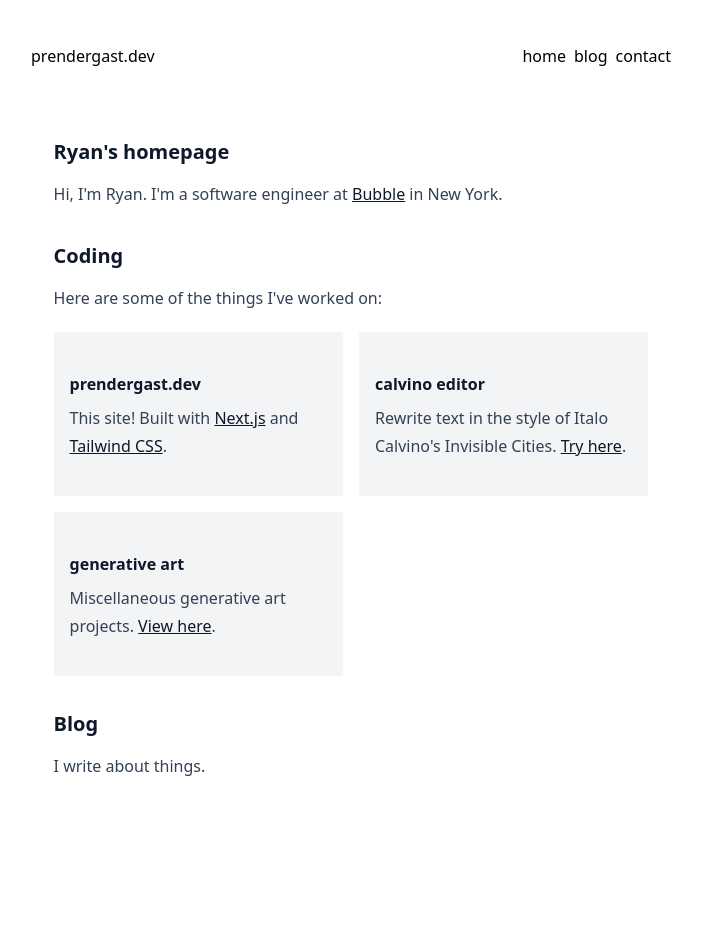
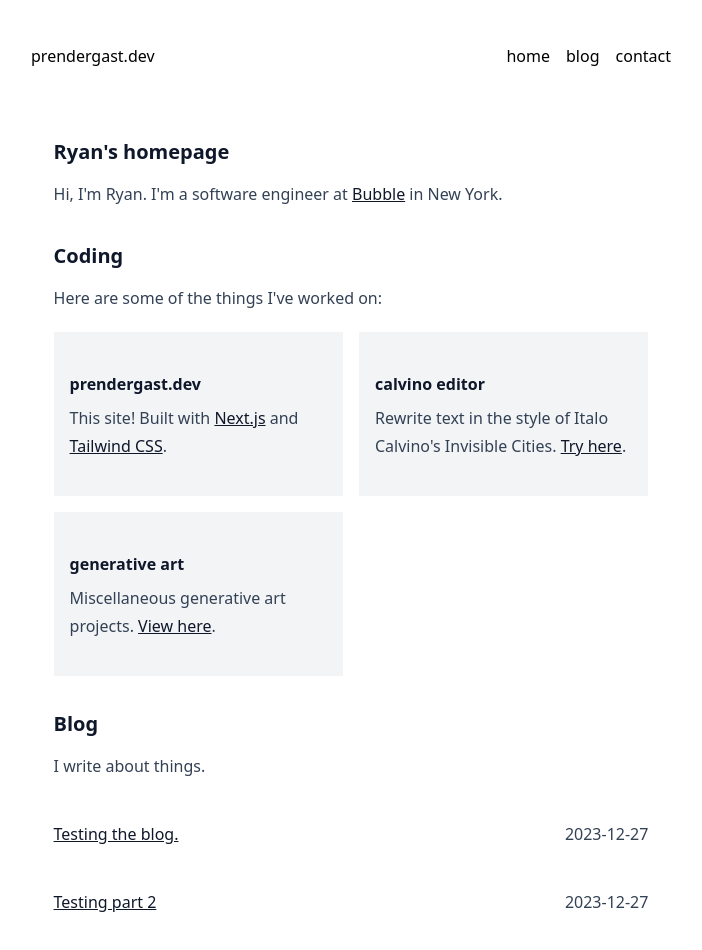
Before and after one commit to rprend/YAPS, a Next.js app: page / in a window 1280 px wide. Shown: the top 950 px of the page, without its empty margins (289-991 px from the left). Before the commit the page ends 800 px from the top, so only its background shows below. Built offline with nearby package versions, Linux system fonts and the light colour scheme.

Commit message:
Add a blogging system

```diff
--- /dev/null
+++ b/components/BlogPost.tsx
@@ -0,0 +1,11 @@
+interface BlogPostContent {
+  content: string
+}
+
+export default function BlogPost(props: BlogPostContent): JSX.Element {
+  return (
+    <article className="prose">
+      <div dangerouslySetInnerHTML={{ __html: props.content }} />
+    </article>
+  )
+}
--- a/components/homepage.tsx
+++ b/components/homepage.tsx
@@ -1,6 +1,13 @@
-export function HomePage(): JSX.Element {
+import { PostType } from "../interfaces/post";
+
+interface HomePageProps {
+  posts: PostType[]
+}
+
+export function HomePage(props: HomePageProps): JSX.Element {
+  console.log(props)
   return (
-    <article className="prose prose-slate mx-auto mt-12">
+    <article className="prose prose-slate mx-auto mb-12">
       <h3>Ryan&apos;s homepage</h3>
       <p>Hi, I&apos;m Ryan. I&apos;m a software engineer at <a href="https://www.bubble.io/" target="_blank" rel="noreferrer">Bubble</a> in New York. </p>
       <h3>Coding</h3>
@@ -21,6 +28,16 @@ export function HomePage(): JSX.Element {
       </div>
       <h3>Blog</h3>
       <p>I write about things.</p>
+      {/* Make a for loop which goes over all of the posts*/}
+      <div>
+        {props.posts.map((post) => (
+          <div key={post.slug} className="flex flex-row justify-between">
+            <p><a href={`/blog/${post.slug}`}>{post.title}</a></p>
+            <p>{post.date}</p>
+          </div>
+        ))}
+      </div>
+
     </article>
   )
 }
--- a/components/navbar.tsx
+++ b/components/navbar.tsx
@@ -6,9 +6,9 @@ export interface SidebarProps {
 export default function Navbar(): JSX.Element {
 
   return (
-    <header className="flex align-center items-center h-16 justify-between">
+    <header className="flex align-center items-center h-16 justify-between mb-12">
     <h1 className="">prendergast.dev</h1>
-      <div className="flex flex-row space-x-2">
+      <div className="flex flex-row space-x-4">
         <Link href="/">home</Link>
         <Link href="/blog">blog</Link>
         <Link href="/contact">contact</Link>
--- /dev/null
+++ b/interfaces/post.ts
@@ -0,0 +1,6 @@
+export interface PostType {
+  title: string
+  date: string
+  slug: string
+  content: string
+}
--- /dev/null
+++ b/lib/api.ts
@@ -0,0 +1,33 @@
+import fs from 'fs'
+import { join } from 'path'
+import matter from 'gray-matter'
+
+const postsDirectory = join(process.cwd(), 'posts')
+
+export function getPosts() {
+  return fs.readdirSync(postsDirectory)
+}
+
+export function getPostMetadata(name: string) {
+  const fullPath = join(postsDirectory, `${name}`)
+  const fileContents = fs.readFileSync(fullPath, 'utf8')
+  const { data } = matter(fileContents)
+
+  return data
+}
+
+export function getPostBySlug(slug: string) {
+  const fullPath = join(postsDirectory, `${slug}.md`)
+  const fileContents = fs.readFileSync(fullPath, 'utf8')
+  const { content, data } = matter(fileContents)
+
+  return { content, data }
+}
+
+export function getAllPosts() {
+  const postNames = getPosts()
+  const posts = postNames
+    .map((name) => getPostMetadata(name))
+
+  return posts
+}
--- /dev/null
+++ b/lib/markdownToHtml.ts
@@ -0,0 +1,7 @@
+import { remark } from 'remark'
+import html from 'remark-html'
+
+export default async function markdownToHtml(markdown: string) {
+  const result = await remark().use(html).process(markdown)
+  return result.toString()
+}
--- a/package.json
+++ b/package.json
@@ -10,9 +10,12 @@
   },
   "dependencies": {
     "classnames": "^2.3.2",
+    "gray-matter": "^4.0.3",
     "next": "12.3.1",
     "react": "18.2.0",
     "react-dom": "18.2.0",
+    "remark": "^15.0.1",
+    "remark-html": "^16.0.1",
     "sass": "^1.56.1"
   },
   "devDependencies": {
--- /dev/null
+++ b/pages/blog/[slug].tsx
@@ -0,0 +1,54 @@
+import { Params } from "next/dist/shared/lib/router/utils/route-matcher"
+import { getAllPosts, getPostBySlug } from "../../lib/api"
+import markdownToHtml from "../../lib/markdownToHtml"
+import { PostType } from "../../interfaces/post"
+import Navbar from "../../components/navbar"
+import Head from "next/head"
+import BlogPost from "../../components/BlogPost"
+
+interface PostProps {
+  post: PostType
+}
+
+export default function Post(props: PostProps) {
+  return (
+    <div className='container mx-auto max-w-2xl px-4 mt-6'>
+      <Head>
+        <title>prendergast.dev</title>
+        <meta name="description" content="my personal site" />
+        <link rel="icon" href="/favicon.ico" />
+      </Head>
+      <Navbar />
+      <BlogPost content={props.post.content} />
+    </div>
+  )
+}
+
+export async function getStaticProps({ params }: Params) {
+  const post = getPostBySlug(params.slug)
+  const content = await markdownToHtml(post.content || '')
+
+  return {
+    props: {
+      post: {
+        ...post,
+        content,
+      },
+    },
+  }
+}
+
+export async function getStaticPaths() {
+  const posts = getAllPosts()
+
+  return {
+    paths: posts.map((post) => {
+      return {
+        params: {
+          slug: post.slug,
+        },
+      }
+    }),
+    fallback: false,
+  }
+}
--- a/pages/index.tsx
+++ b/pages/index.tsx
@@ -1,8 +1,14 @@
 import Head from 'next/head'
 import { HomePage } from '../components/homepage'
 import Navbar from '../components/navbar'
+import { getAllPosts } from '../lib/api'
+import { PostType } from '../interfaces/post'
 
-export default function Home(): JSX.Element {
+export interface HomeProps {
+  allPosts: PostType[]
+}
+
+export default function Home(props: HomeProps): JSX.Element {
   return (
     <div className='container mx-auto max-w-2xl px-4 mt-6'>
       <Head>
@@ -11,8 +17,19 @@ export default function Home(): JSX.Element {
         <link rel="icon" href="/favicon.ico" />
       </Head>
       <Navbar />
-      <HomePage />
+      <HomePage
+        posts={props.allPosts}
+      />
     </div>
   )
 
 }
+
+// Static generation
+export const getStaticProps = async () => {
+  const allPosts = getAllPosts()
+
+  return {
+    props: { allPosts },
+  }
+}
--- /dev/null
+++ b/posts/testing.md
@@ -0,0 +1,9 @@
+---
+title: 'Testing the blog.'
+date: '2023-12-27'
+slug: 'testing'
+---
+
+# Testing
+
+this is a test of the bloggging system.
--- /dev/null
+++ b/posts/testing2.md
@@ -0,0 +1,9 @@
+---
+title: 'Testing part 2'
+date: '2023-12-27'
+slug: 'testing2'
+---
+
+# Testing
+
+this is a test of the bloggging system.
```
Also changed, not shown: 1 other file (tests, documents, lock files or other folders).
